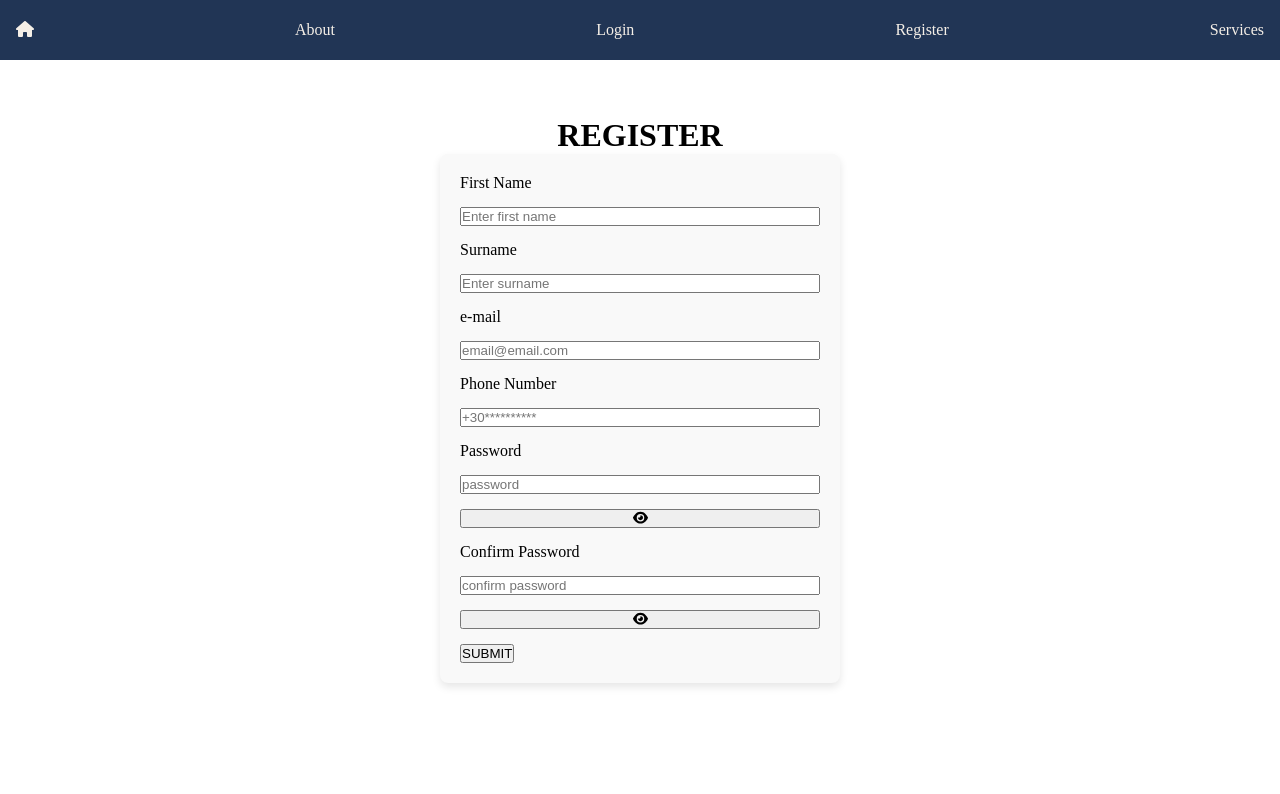
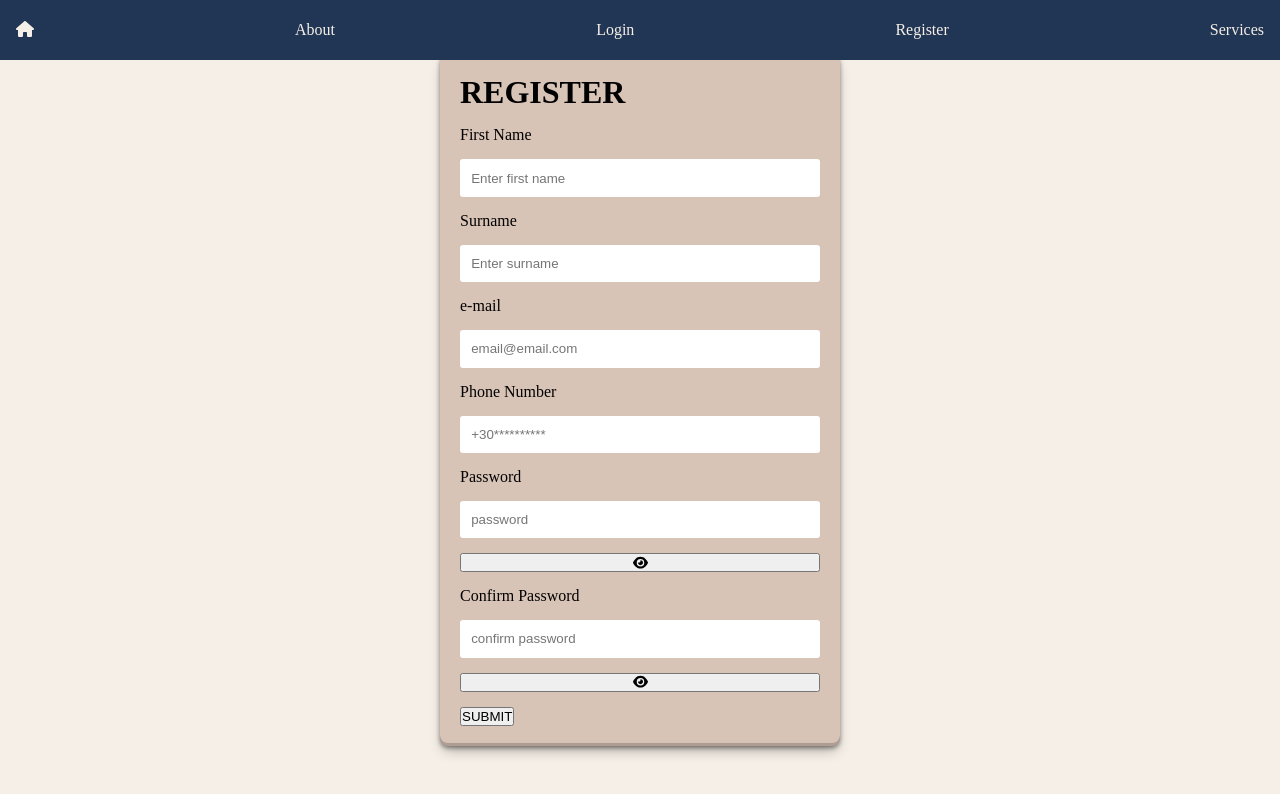
Before and after one commit to dianabombi/Psychologist, a React (Create React App) app in the folder client/: page /register in a window 1280 px wide. Shown: the top 794 px of the page. Built offline with nearby package versions, Linux system fonts and the light colour scheme; a web font is replaced by a local one.

Commit message:
styling register, login

```diff
--- a/client/src/components/register.js
+++ b/client/src/components/register.js
@@ -56,10 +56,9 @@
     <div>
         <NavBar />
     <div className = "register-page">
-        <h1>REGISTER</h1>
 
         <form onSubmit={handleSubmit} className="register-form">
-
+        <h1>REGISTER</h1>
             <label htmlFor="firstName">First Name</label>
             <input
                 type="text"
--- a/client/src/index.css
+++ b/client/src/index.css
@@ -49,6 +49,7 @@
 /* LOGIN */
 .login-page {
     display: flex;
+    background-color: #F5EFE7;
     justify-content: center;
     align-items: center;
     height: 100vh;
@@ -59,6 +60,7 @@
 
 .register-page {
     display: flex;
+    background-color: #F5EFE7;
     flex-direction: column;
     justify-content: center;
     align-items: center;
@@ -73,9 +75,20 @@
     width: 100%;
     max-width: 400px;
     padding: 20px;
-    background-color: #f9f9f9;
+    background-color: #D8C4B6;
     border-radius: 8px;
-    box-shadow: 0 4px 8px rgba(0, 0, 0, 0.1);
+    box-shadow: rgba(0, 0, 0, 0.4) 0px 2px 4px, rgba(0, 0, 0, 0.3) 0px 7px 13px -3px, rgba(0, 0, 0, 0.2) 0px -3px 0px inset;}
+
+.register-form input {
+    border: none;
+    border-radius: 3px;
+    padding: 0.7rem;
+}
+
+.login-form input {
+    border: none;
+    border-radius: 3px;
+    padding: 0.7rem;
 }
 
 .dropdownItem {
```
